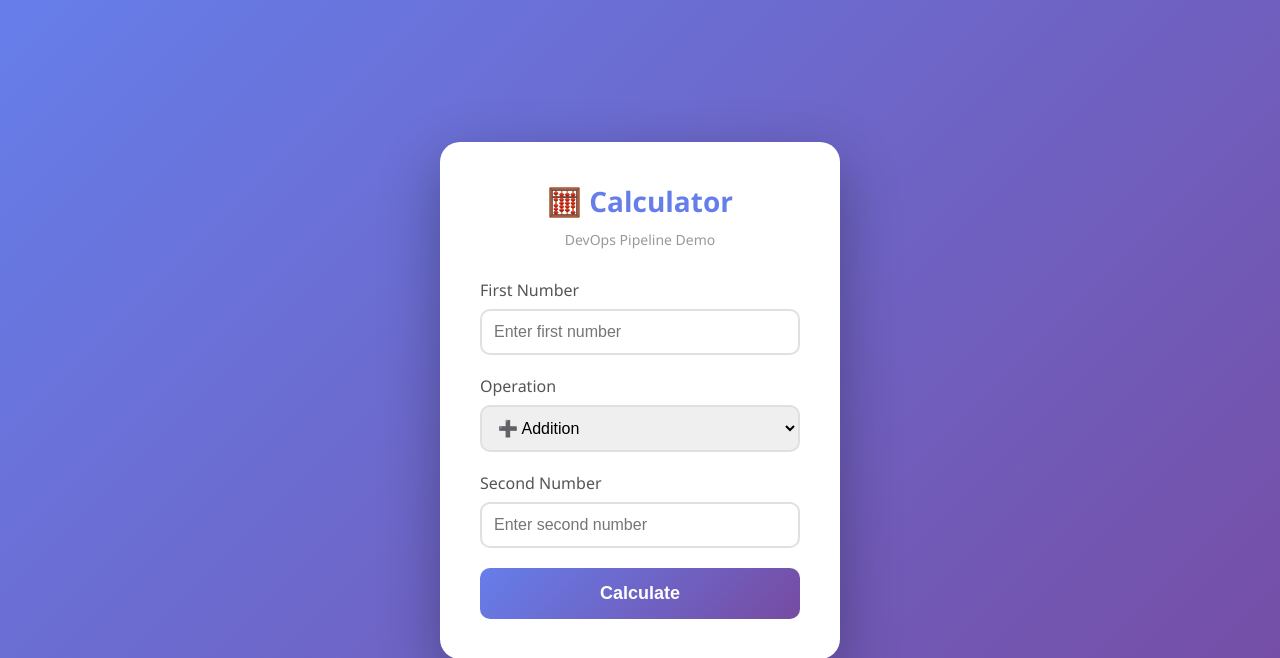
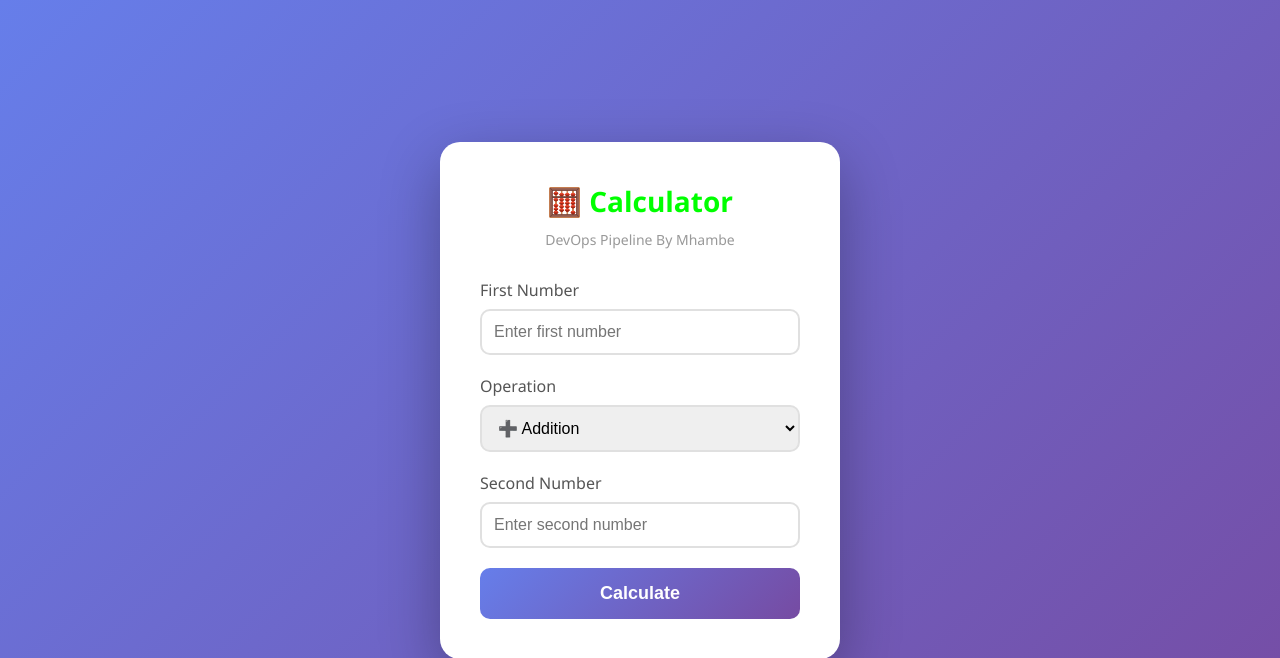
Before and after one commit to ianmhambe/python-calculator-devops, a Flask app: page / in a window 1280 px wide. Shown: the top 658 px of the page. Run offline with Flask 3, Linux system fonts and the light colour scheme.

Commit message:
change color and added mhambe

```diff
--- a/templates/index.html
+++ b/templates/index.html
@@ -23,7 +23,7 @@
             max-width: 400px;
             width: 100%;
         }
-        h1 { text-align: center; color: #667eea; margin-bottom: 10px; font-size: 28px; }
+        h1 { text-align: center; color: #00ff00; margin-bottom: 10px; font-size: 28px; }
         .subtitle { text-align: center; color: #999; margin-bottom: 30px; font-size: 14px; }
         .input-group { margin-bottom: 20px; }
         label { display: block; margin-bottom: 8px; color: #555; font-weight: 500; }
@@ -71,7 +71,7 @@
 <body>
     <div class="container">
         <h1>🧮 Calculator</h1>
-        <p class="subtitle">DevOps Pipeline Demo</p>
+        <p class="subtitle">DevOps Pipeline By Mhambe</p>
         <div class="input-group">
             <label for="num1">First Number</label>
             <input type="number" id="num1" placeholder="Enter first number" step="any">
```
